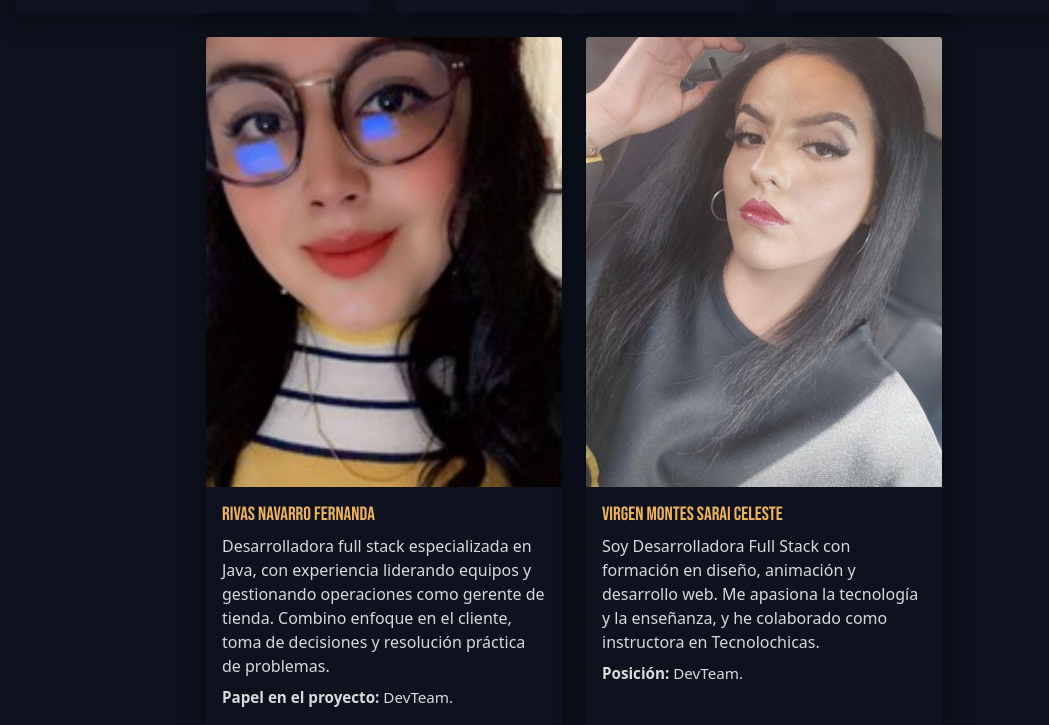
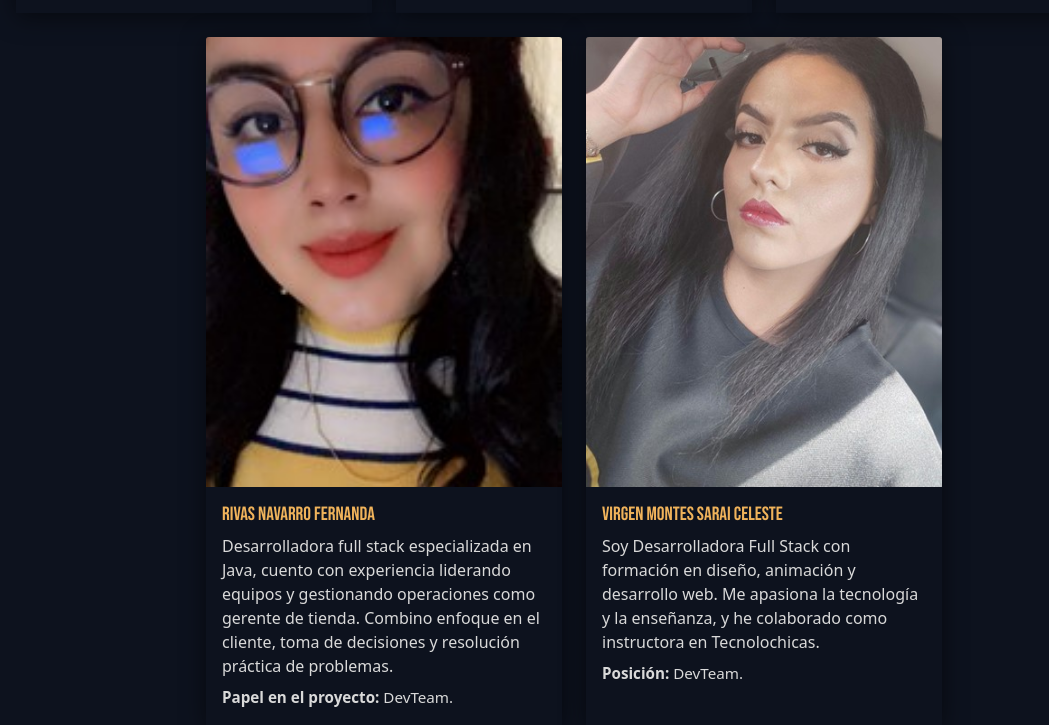
Before and after one commit to yoandryc/CodeCut, a plain HTML site: page proyecto/index.html in a window 1280 px wide. Shown: the part 2238-2963 px from the top of the page, without its empty margins (66-1115 px from the left). Drawn offline with nearby package versions, Linux system fonts and the light colour scheme.

```diff
--- a/proyecto/index.html
+++ b/proyecto/index.html
@@ -181,7 +181,7 @@
           <div class="card-body">
             <h5 class="card-title">Rivas Navarro Fernanda</h5>
             <p class="card-text mb-2">
-              Desarrolladora full stack especializada en Java, con experiencia liderando equipos y gestionando
+              Desarrolladora full stack especializada en Java, cuento con experiencia liderando equipos y gestionando
               operaciones como gerente de tienda. Combino enfoque en el cliente, toma de decisiones y resolución
               práctica de problemas.
             </p>
```
